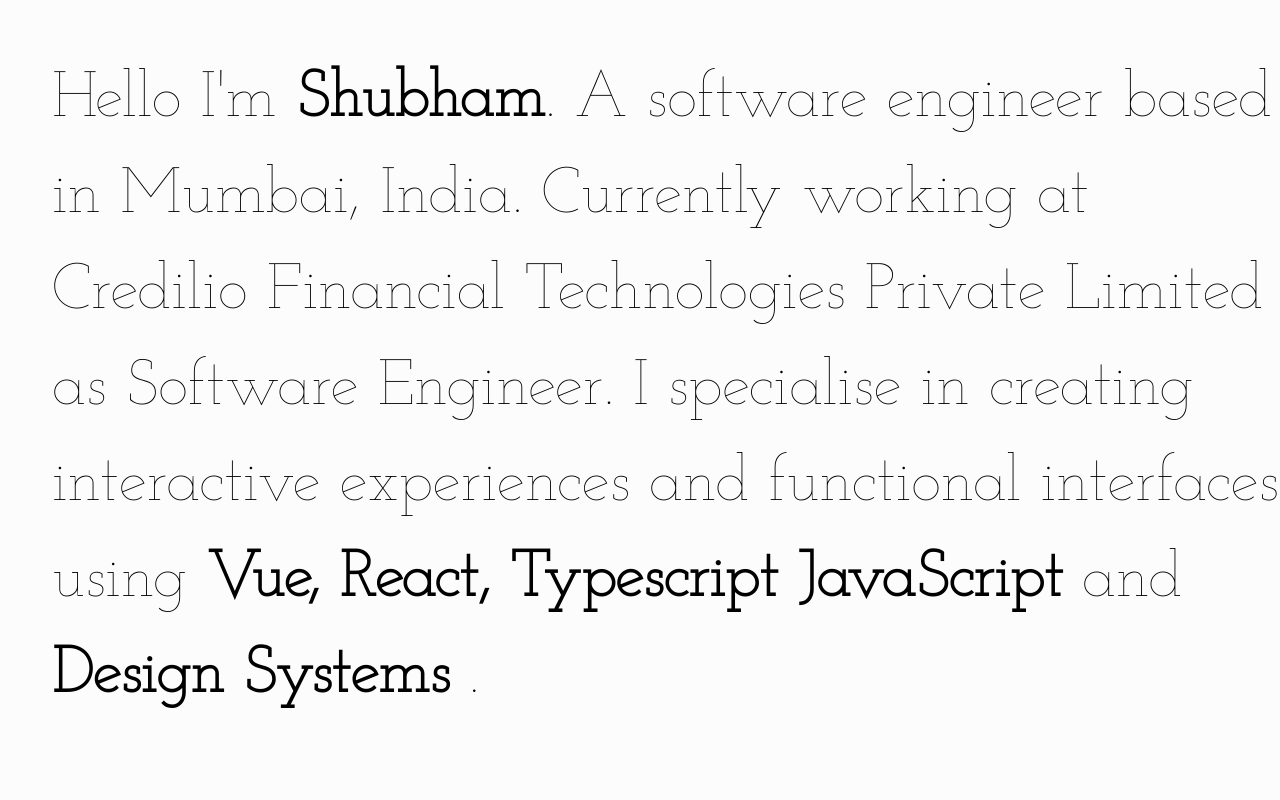
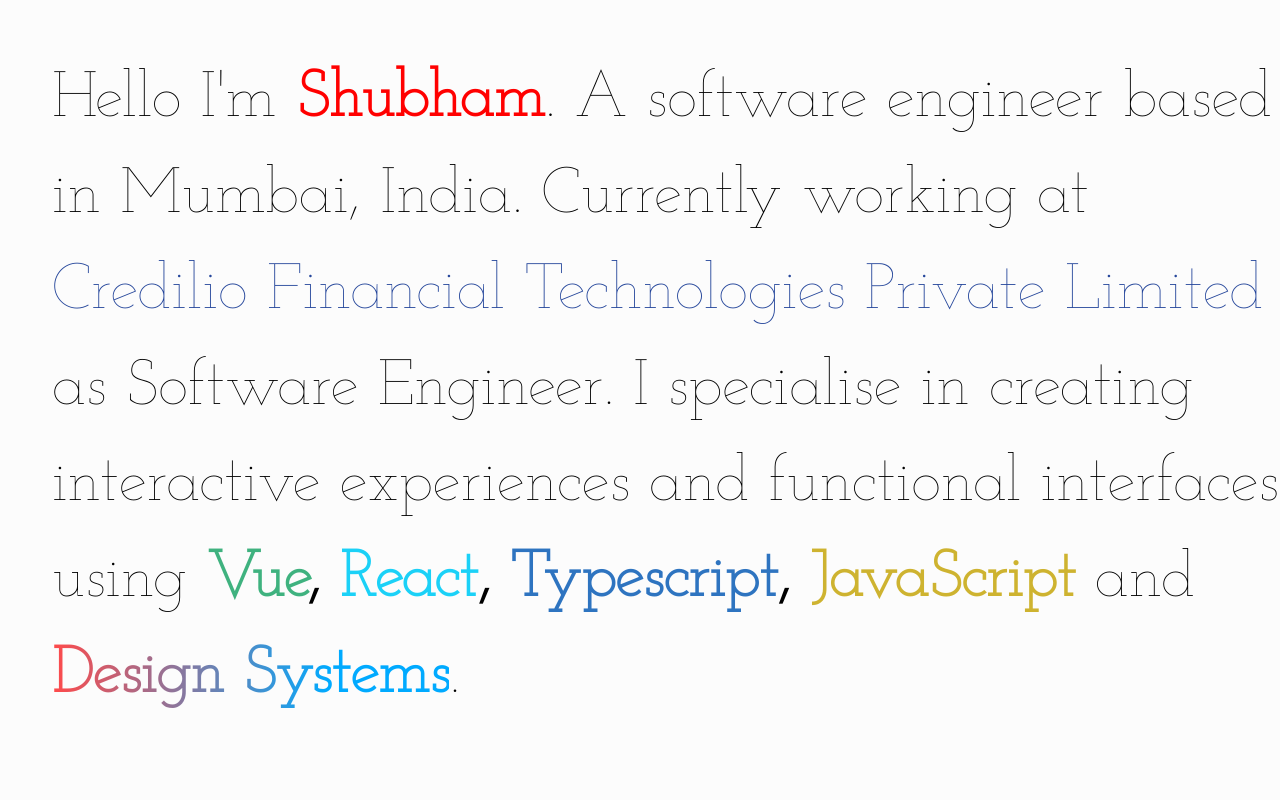
Before and after one commit to 10shubham01/Portfolio, a Nuxt app: page / in a window 1280 px wide. Shown: the top 800 px of the page. Built offline with nearby package versions, Linux system fonts and the light colour scheme.

Commit message:
text color added

```diff
--- a/layouts/default.vue
+++ b/layouts/default.vue
@@ -12,7 +12,6 @@
 };
 </script>
 <style scoped>
-@import url("https://fonts.googleapis.com/css2?family=Josefin+Slab:wght@100&family=Manrope:wght@300&display=swap");
 #app {
   font-family: "Josefin Slab", serif;
   background: #fcfcfc;
--- a/nuxt.config.js
+++ b/nuxt.config.js
@@ -17,7 +17,13 @@
       { hid: "description", name: "description", content: "" },
       { name: "format-detection", content: "telephone=no" },
     ],
-    link: [{ rel: "icon", type: "image/x-icon", href: "/favicon.ico" }],
+    link: [
+      { rel: "icon", type: "image/x-icon", href: "/favicon.ico" },
+      {
+        rel: "stylesheet",
+        href: "https://fonts.googleapis.com/css2?family=Josefin+Slab:wght@100&family=Manrope:wght@200&display=swap",
+      },
+    ],
   },
 
   // Global CSS: https://go.nuxtjs.dev/config-css
--- a/pages/index.vue
+++ b/pages/index.vue
@@ -3,12 +3,19 @@
     <v-row class="section">
       <v-col cols="12" xl="12" lg="12" md="12" sm="6" class="about">
         <p>
-          Hello I'm <b>Shubham</b>. A software engineer based in Mumbai, India.
-          Currently working at Credilio Financial Technologies Private Limited
+          Hello I'm <b style="color: red">Shubham</b>. A software engineer based
+          in Mumbai, India. Currently working at
+          <span class="credilio">
+            Credilio Financial Technologies Private Limited
+          </span>
           as Software Engineer. I specialise in creating interactive experiences
           and functional interfaces using
-          <b> Vue, React, Typescript JavaScript </b> and
-          <b> Design Systems </b>.
+          <b>
+            <span class="vue"> Vue</span>, <span class="react"> React</span>,
+            <span class="typescript"> Typescript</span>,
+            <span class="javascript"> JavaScript</span>
+          </b>
+          and <b> <span class="design-system"> Design Systems</span> </b>.
         </p>
       </v-col>
     </v-row>
@@ -94,6 +101,29 @@
   .about p {
     font-size: 4rem;
     overflow: hidden;
+    span {
+      cursor: pointer;
+    }
+    .react {
+      color: #1bd1f7;
+    }
+    .vue {
+      color: #3fb27f;
+    }
+    .typescript {
+      color: #2e74c0;
+    }
+    .javascript {
+      color: #ceb330;
+    }
+    .credilio {
+      color: #26479b;
+    }
+    .design-system {
+      background: linear-gradient(to right, #ff4a4a, #00aaff 70%);
+      background-clip: text;
+      -webkit-text-fill-color: transparent;
+    }
 
     @media (max-width: 500px) {
       font-size: 1rem;
@@ -130,6 +160,7 @@
   font-size: 1rem;
   padding: 10px 30px;
   opacity: 1;
+  font-weight: bold;
   @media (max-width: 500px) {
     padding: 5px 10px;
   }
@@ -137,5 +168,11 @@
 h1 {
   font-size: 1.4rem;
   font-weight: normal;
+  transition-duration: 0.3s;
+  &:hover {
+    font-weight: bold;
+    letter-spacing: 5px;
+    cursor: pointer;
+  }
 }
 </style>
```
